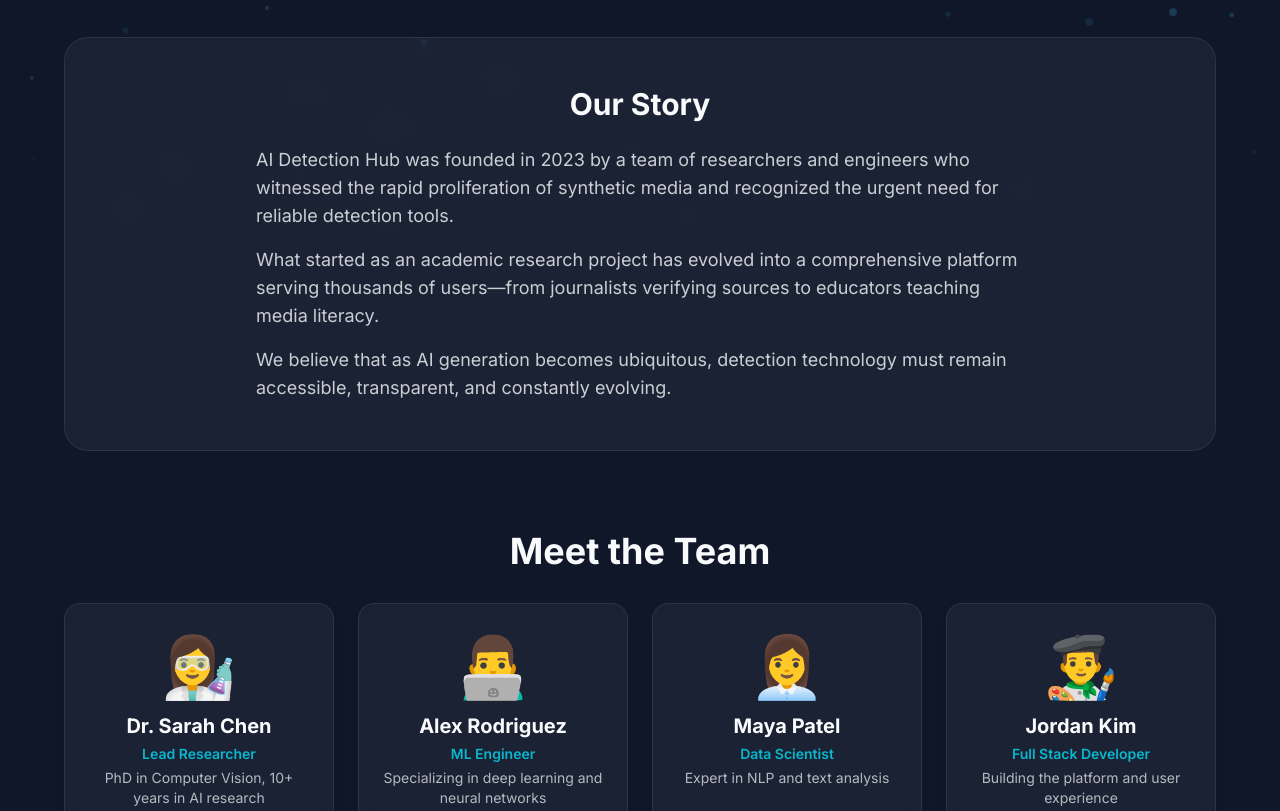
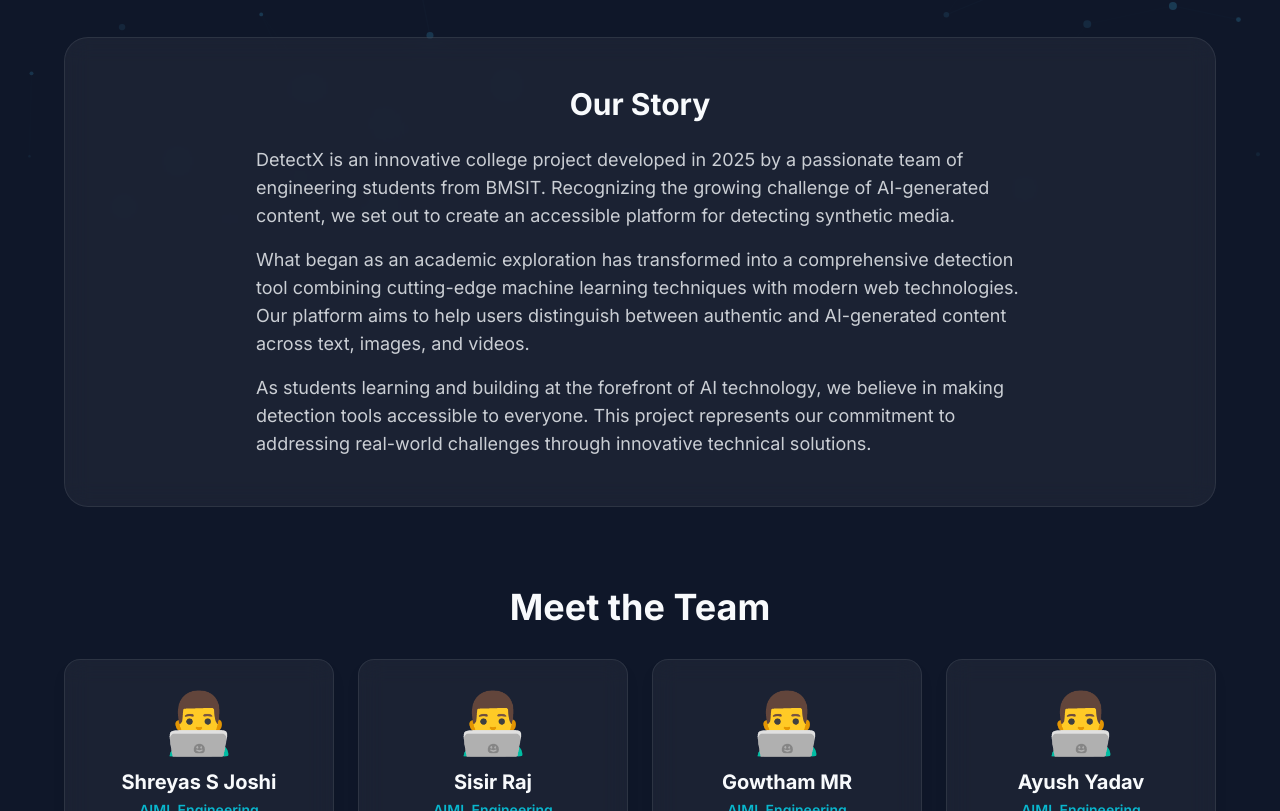
Before and after one commit to BlackPool25/AI-Detector-Web, a Next.js app: page /about in a window 1280 px wide. Shown: the part 569-1380 px from the top of the page. Built offline with nearby package versions, Linux system fonts and the light colour scheme.

Commit message:
Colour change optimisation

```diff
--- a/app/about/page.tsx
+++ b/app/about/page.tsx
@@ -29,20 +29,9 @@
 
 const team = [
   {
-    name: 'Dr. Sarah Chen',
-    role: 'Lead Researcher',
-    bio: 'PhD in Computer Vision, 10+ years in AI research',
-    image: '👩‍🔬',
-    social: {
-      github: 'https://github.com',
-      linkedin: 'https://linkedin.com',
-      twitter: 'https://twitter.com',
-    },
-  },
-  {
-    name: 'Alex Rodriguez',
-    role: 'ML Engineer',
-    bio: 'Specializing in deep learning and neural networks',
+    name: 'Shreyas S Joshi',
+    role: 'AIML Engineering',
+    bio: 'BMSIT',
     image: '👨‍💻',
     social: {
       github: 'https://github.com',
@@ -51,10 +40,10 @@
     },
   },
   {
-    name: 'Maya Patel',
-    role: 'Data Scientist',
-    bio: 'Expert in NLP and text analysis',
-    image: '👩‍💼',
+    name: 'Sisir Raj',
+    role: 'AIML Engineering',
+    bio: 'BMSIT',
+    image: '👨‍💻',
     social: {
       github: 'https://github.com',
       linkedin: 'https://linkedin.com',
@@ -62,10 +51,21 @@
     },
   },
   {
-    name: 'Jordan Kim',
-    role: 'Full Stack Developer',
-    bio: 'Building the platform and user experience',
-    image: '👨‍🎨',
+    name: 'Gowtham MR',
+    role: 'AIML Engineering',
+    bio: 'BMSIT',
+    image: '👨‍💻',
+    social: {
+      github: 'https://github.com',
+      linkedin: 'https://linkedin.com',
+      twitter: 'https://twitter.com',
+    },
+  },
+  {
+    name: 'Ayush Yadav',
+    role: 'AIML Engineering',
+    bio: 'BMSIT',
+    image: '👨‍💻',
     social: {
       github: 'https://github.com',
       linkedin: 'https://linkedin.com',
@@ -156,18 +156,20 @@
           <h2 className="text-3xl font-bold text-center">Our Story</h2>
           <div className="space-y-4 text-lg text-foreground/80 max-w-3xl mx-auto">
             <p>
-              AI Detection Hub was founded in 2023 by a team of researchers and engineers
-              who witnessed the rapid proliferation of synthetic media and recognized the
-              urgent need for reliable detection tools.
+              DetectX is an innovative college project developed in 2025 by a passionate team of
+              engineering students from BMSIT. Recognizing the growing challenge of AI-generated
+              content, we set out to create an accessible platform for detecting synthetic media.
             </p>
             <p>
-              What started as an academic research project has evolved into a comprehensive
-              platform serving thousands of users—from journalists verifying sources to
-              educators teaching media literacy.
+              What began as an academic exploration has transformed into a comprehensive detection
+              tool combining cutting-edge machine learning techniques with modern web technologies.
+              Our platform aims to help users distinguish between authentic and AI-generated content
+              across text, images, and videos.
             </p>
             <p>
-              We believe that as AI generation becomes ubiquitous, detection technology
-              must remain accessible, transparent, and constantly evolving.
+              As students learning and building at the forefront of AI technology, we believe in
+              making detection tools accessible to everyone. This project represents our commitment
+              to addressing real-world challenges through innovative technical solutions.
             </p>
           </div>
         </motion.section>
--- a/app/awareness/page.tsx
+++ b/app/awareness/page.tsx
@@ -249,23 +249,6 @@
           </p>
         </motion.section>
 
-        {/* CTA */}
-        <motion.div
-          initial="initial"
-          whileInView="animate"
-          viewport={{ once: true }}
-          variants={fadeInUp}
-          className="text-center space-y-4 sm:space-y-6 px-4"
-        >
-          <h3 className="text-xl sm:text-2xl font-bold">Test Your Ability to Spot AI</h3>
-          <motion.button
-            whileHover={{ scale: 1.05 }}
-            whileTap={{ scale: 0.97 }}
-            className="w-full sm:w-auto min-h-[48px] px-6 sm:px-8 py-3 sm:py-4 rounded-xl bg-primary text-primary-foreground font-semibold shadow-lg hover:shadow-xl transition-all"
-          >
-            Take the Challenge →
-          </motion.button>
-        </motion.div>
       </div>
     </div>
   )
--- a/app/globals.css
+++ b/app/globals.css
@@ -107,12 +107,33 @@
   body {
     @apply bg-background text-foreground;
     font-feature-settings: "rlig" 1, "calt" 1;
-    transition: background-color 1.2s ease, color 1.2s ease;
     overflow-x: hidden;
     max-width: 100vw;
     -webkit-font-smoothing: antialiased;
     -moz-osx-font-smoothing: grayscale;
     text-rendering: optimizeLegibility;
+  }
+
+  /* Smooth color transitions - optimized for mobile */
+  @media (prefers-reduced-motion: no-preference) {
+    body {
+      transition: background-color 0.3s cubic-bezier(0.4, 0, 0.2, 1);
+      will-change: background-color;
+    }
+
+    * {
+      transition-property: background-color, border-color, color, fill, stroke;
+      transition-timing-function: cubic-bezier(0.4, 0, 0.2, 1);
+      transition-duration: 0.2s;
+    }
+  }
+
+  /* Force hardware acceleration for mode changes */
+  [data-mode] {
+    transform: translateZ(0);
+    -webkit-transform: translateZ(0);
+    backface-visibility: hidden;
+    -webkit-backface-visibility: hidden;
   }
 
   html {
--- a/components/home/ModeTiles.tsx
+++ b/components/home/ModeTiles.tsx
@@ -41,11 +41,15 @@
     if (mode === newMode || isAnimating) return
 
     setIsAnimating(true)
-    setMode(newMode)
+
+    // Use requestAnimationFrame for smoother transition
+    requestAnimationFrame(() => {
+      setMode(newMode)
+    })
 
     setTimeout(() => {
       setIsAnimating(false)
-    }, 500)
+    }, 300) // Reduced from 500ms to 300ms
   }
 
   return (
--- a/components/providers/ThemeProvider.tsx
+++ b/components/providers/ThemeProvider.tsx
@@ -26,7 +26,10 @@
 
   useEffect(() => {
     // Update the data-mode attribute on the root element
-    document.documentElement.setAttribute('data-mode', mode)
+    // Use requestAnimationFrame for smoother transitions
+    requestAnimationFrame(() => {
+      document.documentElement.setAttribute('data-mode', mode)
+    })
   }, [mode])
 
   useEffect(() => {
```
